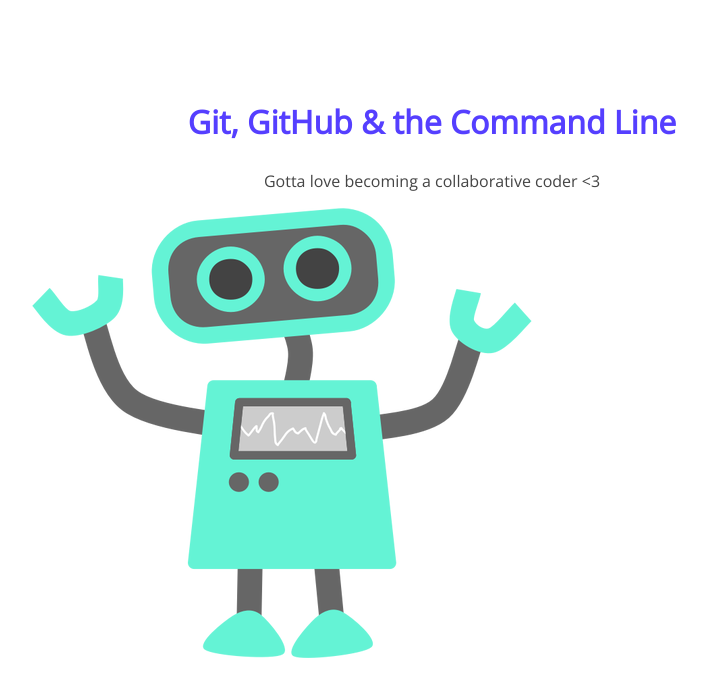
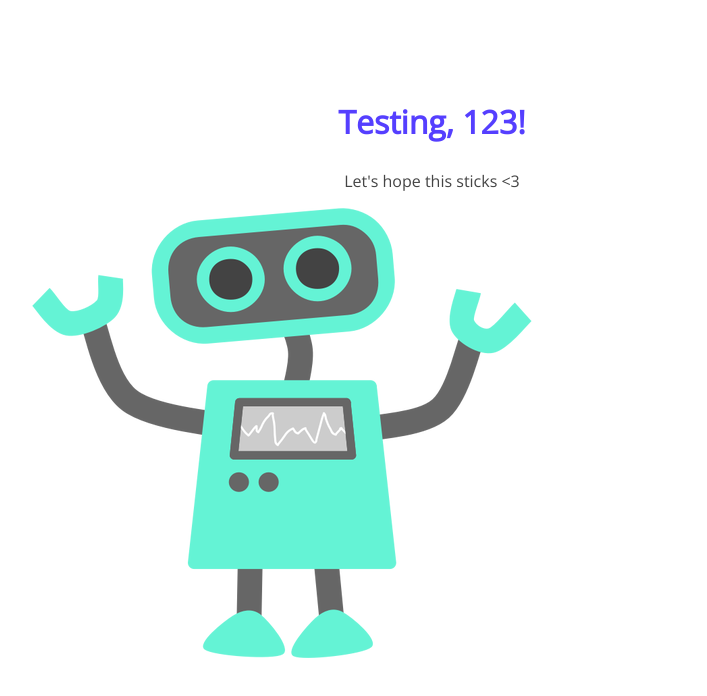
Before and after one commit to dewad2/105-project, a plain HTML site: page index.html in a window 1280 px wide. Shown: the whole page, without its empty margins (208-915 px from the left). Drawn offline with nearby package versions, Linux system fonts and the light colour scheme.

Commit message:
content h1 and p change

```diff
--- a/index.html
+++ b/index.html
@@ -8,8 +8,8 @@
 </head>
 <body>
 	<section>
-		<h1>Git, GitHub & the Command Line</h1>
-		<p>Gotta love becoming a collaborative coder <3</p>
+		<h1>Testing, 123!</h1>
+		<p>Let's hope this sticks <3</p>
 		<img src="img/happy-blue-robot.png">
 	</section>
 </body>
```
